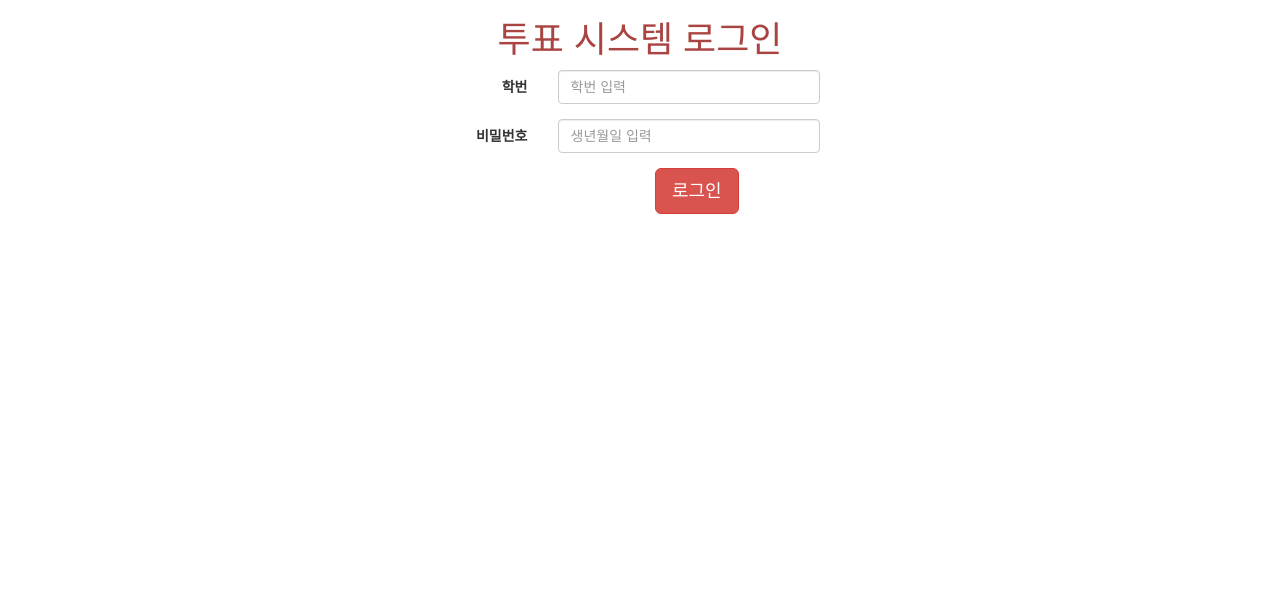
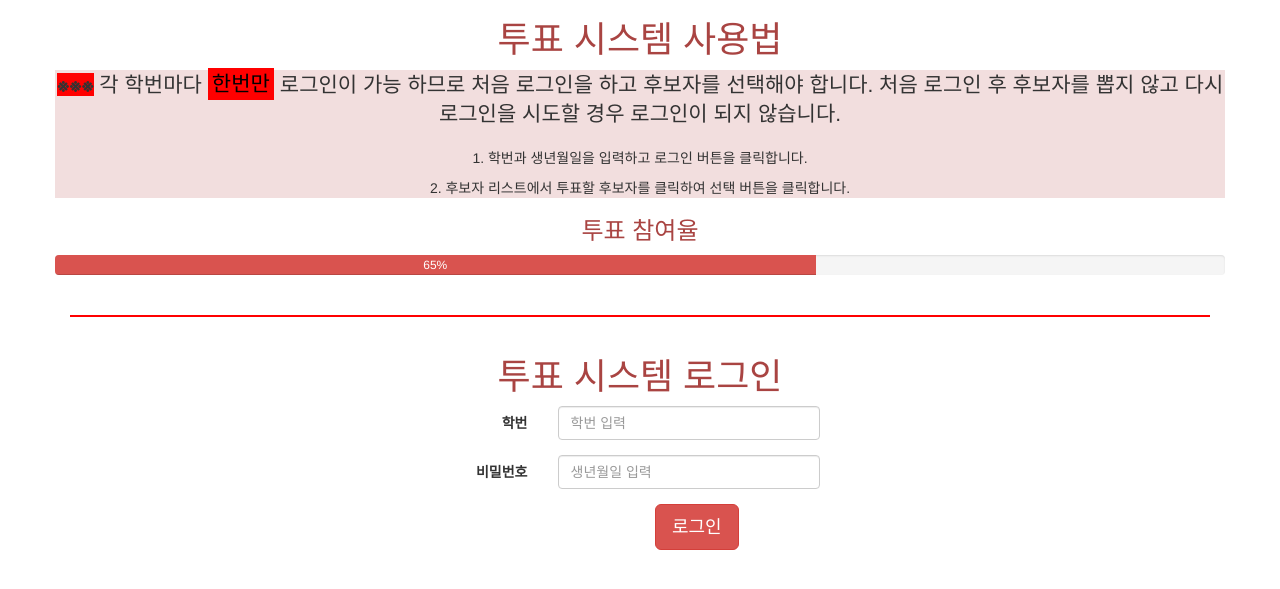
Before and after one commit to kokihoon/hyperledger-voting-system, a Django app: page / in a window 1280 px wide. Shown: the top 589 px of the page. Run offline with Django 3.2, Linux system fonts and the light colour scheme; some libraries are stand-ins or nearby versions.

Commit message:
current_vote

```diff
--- a/main/templates/main/login.html
+++ b/main/templates/main/login.html
@@ -5,17 +5,46 @@
     <link rel="stylesheet" media="screen and (min-width: 500px) and (max-width:800px)">
     <link rel="stylesheet" href="https://maxcdn.bootstrapcdn.com/bootstrap/3.3.2/css/bootstrap.min.css">
     <meta http-equiv="X-UA-Compatible" content="IE=edge">
+    <script src="https://code.jquery.com/jquery-1.12.4.js"></script>
     <meta name="viewport" content="width=device-width, initial-scale=1">
+
     <title>학생 투표</title>
   </head>
   <body>
     <div class="container">
+      <div class = "row">
+        <h1 class="text-center text-danger">투표 시스템 사용법</h2>
+        <div class ="bg-danger">
+          <p class="text-center lead"><strong style="background : red;">※※※</strong> 각 학번마다 <mark style="background : red;">한번만</mark> 로그인이 가능 하므로 처음 로그인을 하고 후보자를 선택해야 합니다. 처음 로그인 후 후보자를 뽑지 않고 다시 로그인을 시도할 경우 로그인이 되지 않습니다.</p>
+          <p class="text-center">1. 학번과 생년월일을 입력하고 로그인 버튼을 클릭합니다.</p>
+          <p class="text-center">2. 후보자 리스트에서 투표할 후보자를 클릭하여 선택 버튼을 클릭합니다.</p>
+        </div>
+        <h3 class="text-center text-danger">투표 참여율</h3>
+        <script>
+          window.onload = pageLoad;
+          function pageLoad() {
+            var elem = document.getElementById("current_vote");
+            var width = 65;
+            var id = setInterval(frame, 10);
+            function frame() {
+
+                elem.style.width = width + '%';
+                elem.innerHTML = width *1 + '%';
+              }
+            }
+        </script>
+        <div class="progress">
+          <div class="progress-bar progress-bar-danger" role="progressbar" id="current_vote" aria-valuenow="60" aria-valuemin="0" aria-valuemax="100" style="width: 0%;">
+            60%
+          </div>
+        </div>
+      </div>
+      <hr style="border: solid 1px red;">
       <div class="row">
         <h1 class ="text-center text-danger">투표 시스템 로그인</h1>
-        <!-- <div class="col-xs-6 col-md-4"></div> -->
         <div class="col-md-6 col-md-offset-3">
           <form action="#" method="POST" class="form-horizontal">
-            <!-- {% csrf_token %} -->
+            {% csrf_token %}
             <div class="form-group">
               <label for="studentId" class="col-sm-4 control-label">학번</label>
               <div class="col-sm-6">
@@ -31,18 +60,18 @@
 
             <div class="col-xs-6"></div>
             <div class="form-group col-xs-6">
-              <div class="col-offset-2 col-sm-10">
+              <div class="btn-group col-offset-3 col-sm-10">
                 <input type="submit" value="로그인" class="btn btn-danger btn-lg"/>
               </div>
+            </div>
           </form>
         </div>
-        <script src="https://ajax.googleapis.com/ajax/libs/jquery/1.11.2/jquery.min.js"></script>
-        <!-- 모든 컴파일된 플러그인을 포함합니다 (아래), 원하지 않는다면 필요한 각각의 파일을 포함하세요 -->
-        <!-- 합쳐지고 최소화된 최신 자바스크립트 -->
-        <script src="https://maxcdn.bootstrapcdn.com/bootstrap/3.3.2/js/bootstrap.min.js"></script>
+
       </div>
     </div>
-  </div>
-
+    <!-- <script src="https://ajax.googleapis.com/ajax/libs/jquery/1.11.2/jquery.min.js"></script> -->
+    <!-- 모든 컴파일된 플러그인을 포함합니다 (아래), 원하지 않는다면 필요한 각각의 파일을 포함하세요 -->
+    <!-- 합쳐지고 최소화된 최신 자바스크립트 -->
+    <script src="https://maxcdn.bootstrapcdn.com/bootstrap/3.3.2/js/bootstrap.min.js"></script>
   </body>
 </html>
```
Also changed, not shown: vote/templates/vote/vote.html (+10 -1 lines).
